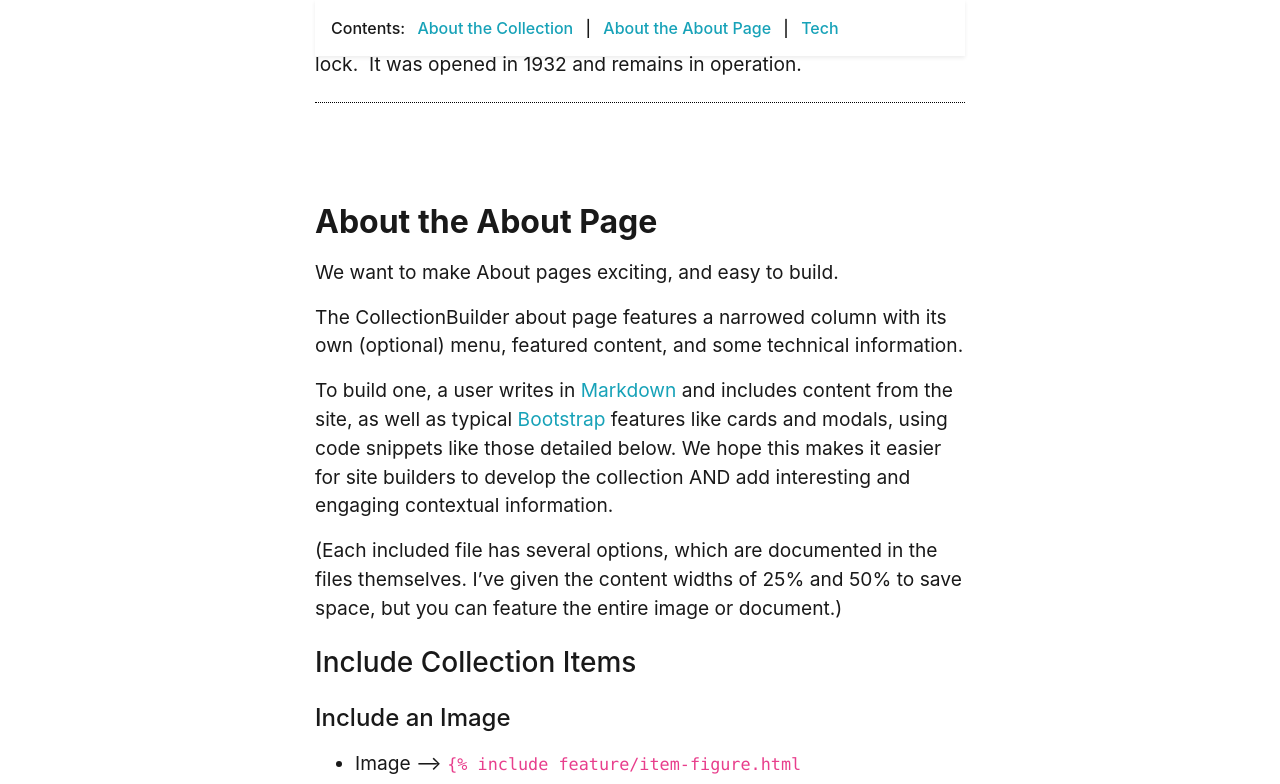
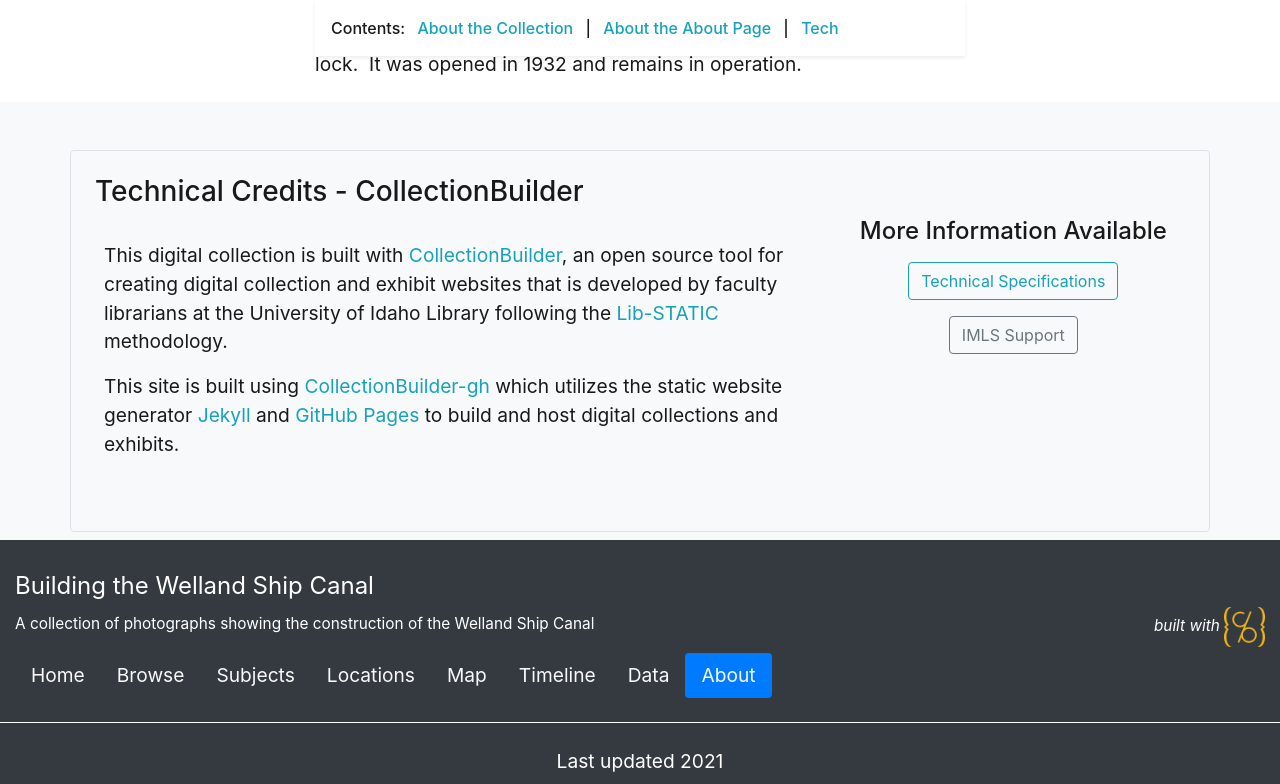
Before and after one commit to chantalcameron/Building-the-Welland-Ship-Canal, a Jekyll site: the page built from pages/about.md, in a window 1280 px wide and 1400 px high, scrolled down 1023 px. Shown: the top 784 px of the window. Built offline with Jekyll 4.4.1, drawn with Linux system fonts in a browser that asks for light colours; some of the changed text lies outside the part shown.

Commit message:
Update about.md

```diff
--- a/pages/about.md
+++ b/pages/about.md
@@ -16,6 +16,3 @@ credits: true
 
 The Welland Canal Lantern Slide collection contains images and plans of the construction of the fourth Welland Canal, also known as the Welland Ship Canal.
 Construction on the canal began in 1913 but progress was delayed due to a shortage of workers and material during the first World War.  Work was temporarily halted but resumed in 1919 under the supervision of Alexander J. Grant, Chief Engineer.  The new canal needed to be large enough to accommodate the Great Lakes steamers of the time.  The route largely remained the same from Port Colborne to Thorold.  From here, the canal followed Ten Mile Creek Valley and joined Lake Ontario at Port Weller,  just east of Port Dalhousie.  It was necessary to construct a harbour at Port Weller as a natural one did not exist.  The canal has seven lift locks and one guard lock.  It was opened in 1932 and remains in operation.
-
-<!-- IMPORTANT!!! DELETE this comment and the include below when you are finished editing this page for your collection. The include below introduces about page features. They will show up on your collection's about page until you delete it.  -->
-{% include feature/abouttheabout.md %}
```
